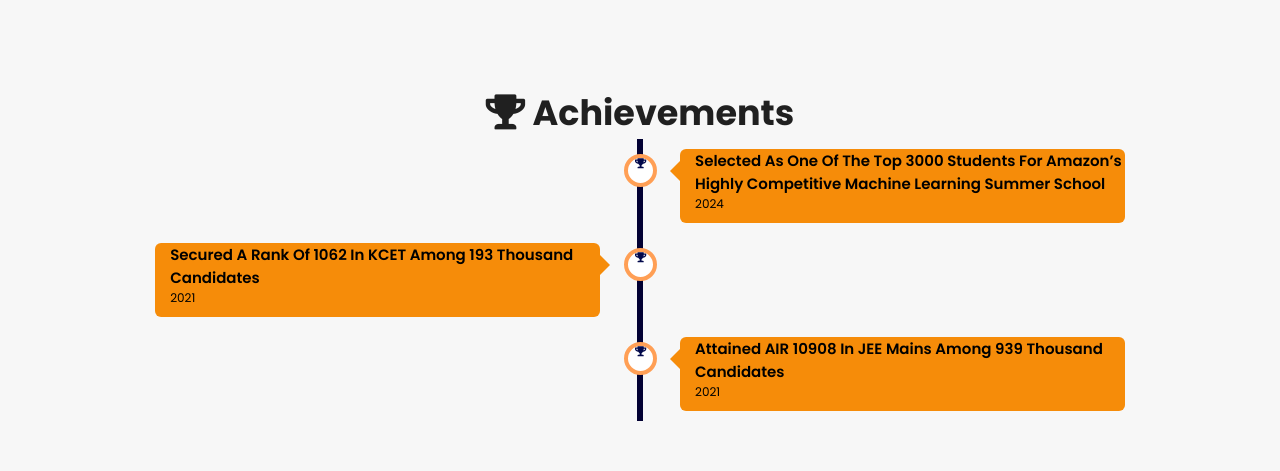
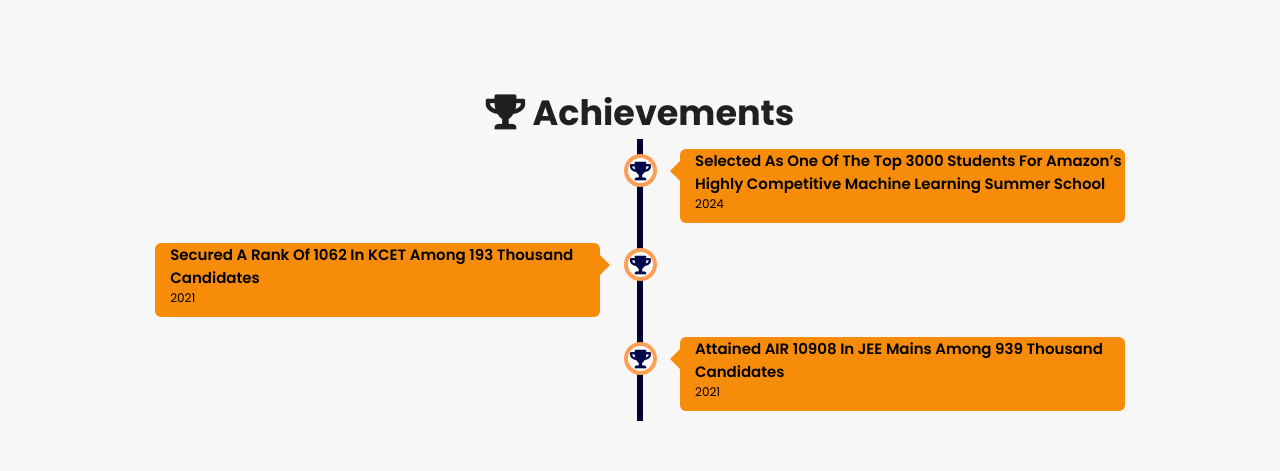
Before and after one commit to narraabhigna/Portfolio, a plain HTML site: page index.html in a window 1280 px wide. Shown: the part 6340-6811 px from the top of the page. Drawn offline with nearby package versions, Linux system fonts and the light colour scheme; animation ran at ten frames a second.

Commit message:
Update style.css

```diff
--- a/css/style.css
+++ b/css/style.css
@@ -1328,7 +1328,7 @@ form .button-area {
 }
 /*circles on timeline*/
 .achievements .container::after {
-  content: "\f091";
+    content: "\f091"; /* Unicode for Font Awesome trophy icon */
     position: absolute;
     width: 25px;
     height: 25px;
@@ -1338,11 +1338,14 @@ form .button-area {
     top: 15px;
     border-radius: 50%;
     z-index: 100;
-  font-size: 1rem;
+    font-size: 1.86rem;
     text-align: center;
-  font-weight: 600;
+    font-weight: 900; /* Ensure correct weight for icon */
     color: #02094b;
-  font-family: "Font Awesome\ 5 Free";
+    font-family: "Font Awesome 5 Free"; /* Ensure correct font family */
+    display: flex;
+    align-items: center;
+    justify-content: center;
 }
 .achievements .left {
   left: 0;
```
Lines whose indentation alone changed are shown as unchanged.
